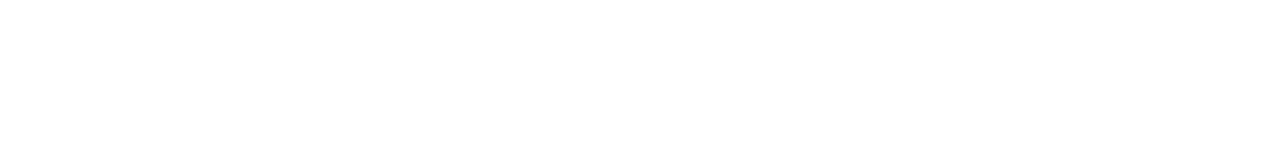
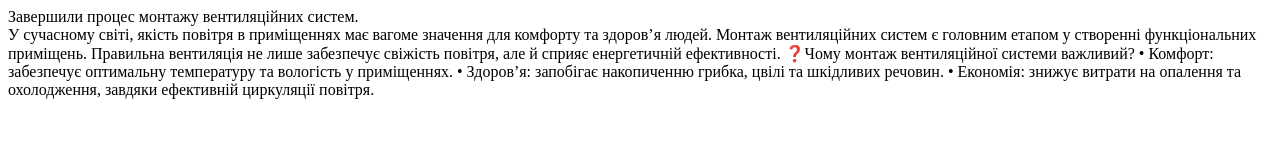
Before and after one commit to IMLOXOTRON/Pozhezhna_Grupa, a plain HTML site: page odin.html in a window 1280 px wide. Drawn offline with Linux system fonts and the light colour scheme.

Commit message:
Update odin.html

```diff
--- a/odin.html
+++ b/odin.html
@@ -8,10 +8,17 @@
 </head>
   <body>
     <header>
-
+      Завершили процес монтажу вентиляційних систем.
     </header>
     <main>
 
+
+У сучасному світі, якість повітря в приміщеннях має вагоме значення для комфорту та здоров’я людей. Монтаж вентиляційних систем є головним етапом у створенні функціональних приміщень. Правильна вентиляція не лише забезпечує свіжість повітря, але й сприяє енергетичній ефективності.
+
+❓Чому монтаж вентиляційної системи важливий?
+• Комфорт: забезпечує оптимальну температуру та вологість у приміщеннях.
+• Здоров’я: запобігає накопиченню грибка, цвілі та шкідливих речовин.
+• Економія: знижує витрати на опалення та охолодження, завдяки ефективній циркуляції повітря.
     </main>
     <footer>
 
```
